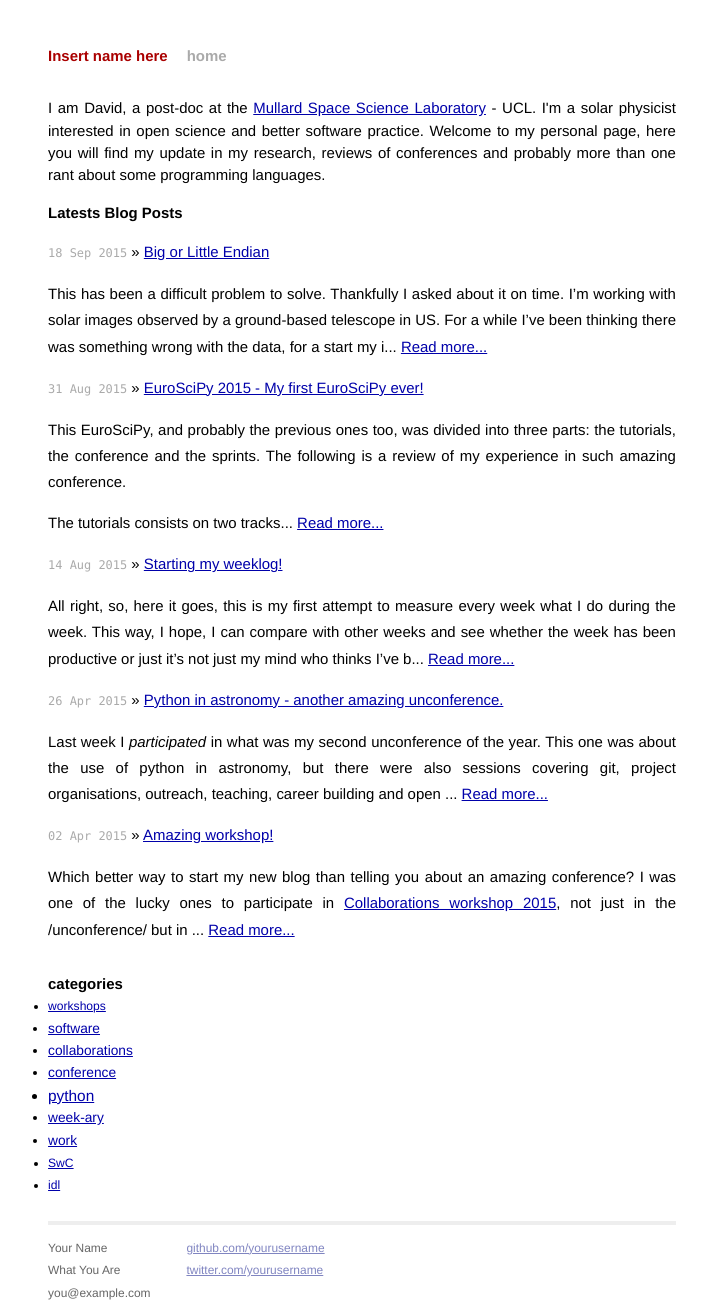
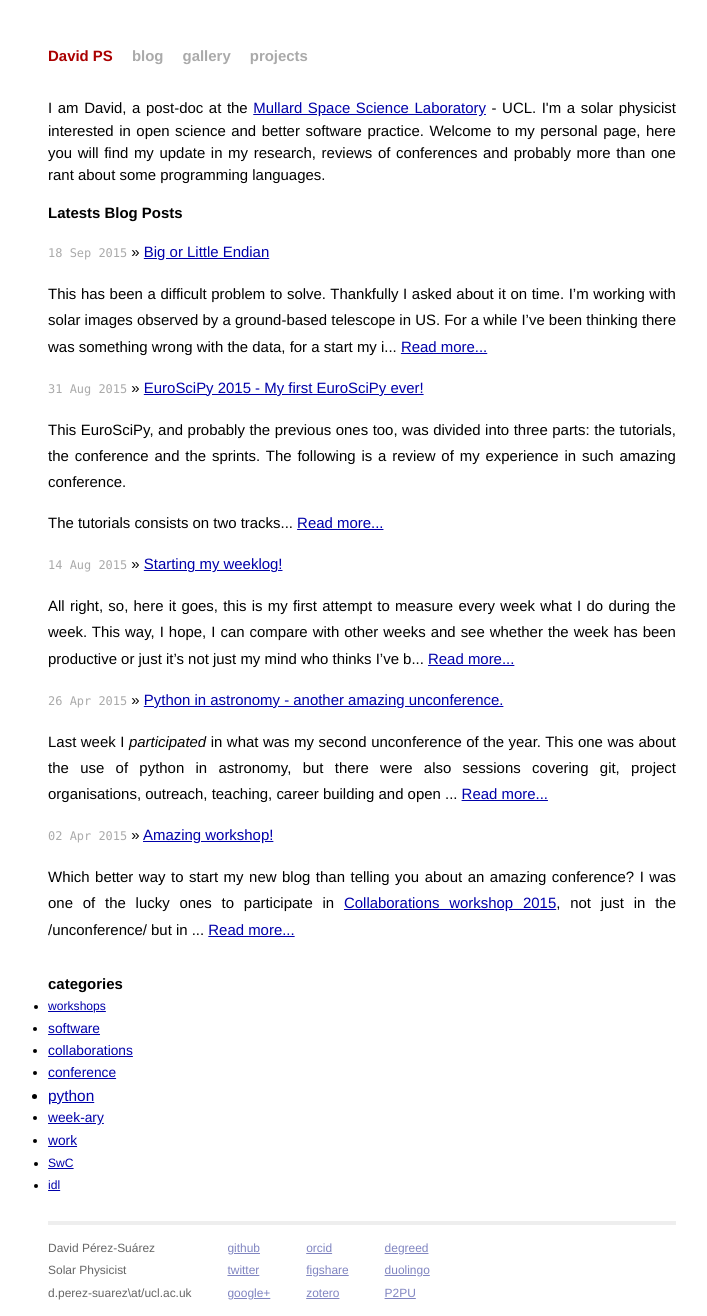
Before and after one commit to dpshelio/dpshelio.github.io, a Jekyll site: the page built from index.html, in a window 1280 px wide. Shown: the whole page, without its empty margins (278-985 px from the left). Built offline with Jekyll 4.4.1, drawn with Linux system fonts in a browser that asks for light colours; Markdown is read by kramdown in place of the engine named in the settings.

Commit message:
added my links to the networks

```diff
--- a/_config.yml
+++ b/_config.yml
@@ -1,3 +1,6 @@
-name: Insert name here
+name: David PS
 markdown: redcarpet
 highlighter: pygments
+permalink: /blog/:year/:month/:day/:title.html
+gems:
+- jekyll-mentions
--- a/_layouts/default.html
+++ b/_layouts/default.html
@@ -18,7 +18,9 @@
         <div class="site">
           <div class="header">
             <h1 class="title"><a href="/">{{ site.name }}</a></h1>
-            <a class="extra" href="/">home</a>
+	    <a class="extra" href="/blog">blog</a>
+	    <a class="extra" href="/gallery">gallery</a>
+	    <a class="extra" href="/projects">projects</a>
           </div>
 
           {{ content }}
@@ -26,17 +28,32 @@
           <div class="footer">
             <div class="contact">
               <p>
-                Your Name<br />
-                What You Are<br />
-                you@example.com
+                David Pérez-Suárez<br />
+                Solar Physicist<br />
+                d.perez-suarez\at/ucl.ac.uk
               </p>
             </div>
             <div class="contact">
               <p>
-                <a href="https://github.com/yourusername">github.com/yourusername</a><br />
-                <a href="https://twitter.com/yourusername">twitter.com/yourusername</a><br />
+                <a href="https://github.com/dpshelio">github</a><br />
+                <a href="https://twitter.com/dvdgc13">twitter</a><br />
+		<a href="https://plus.google.com/+DVDPS/">google+</a><br />
               </p>
             </div>
+	    <div class="contact">
+	      <p>
+		<a href="http://orcid.org/0000-0003-0784-6909">orcid</a><br />
+		<a href="http://figshare.com/authors/David_P_rez_Su_rez/97629">figshare</a></br />
+		<a href="https://www.zotero.org/david_ps">zotero</a><br />
+	      </p>
+	    </div>
+	    <div class="contact">
+	      <p>
+		<a href="http://degreed.com/dps">degreed</a><br />
+		<a href="https://www.duolingo.com/DVDGC13">duolingo</a></br />
+		<a href="https://courses.p2pu.org/en/dvdgc/">P2PU</a><br />
+	      </p>
+	    </div>
           </div>
         </div>
 
```
